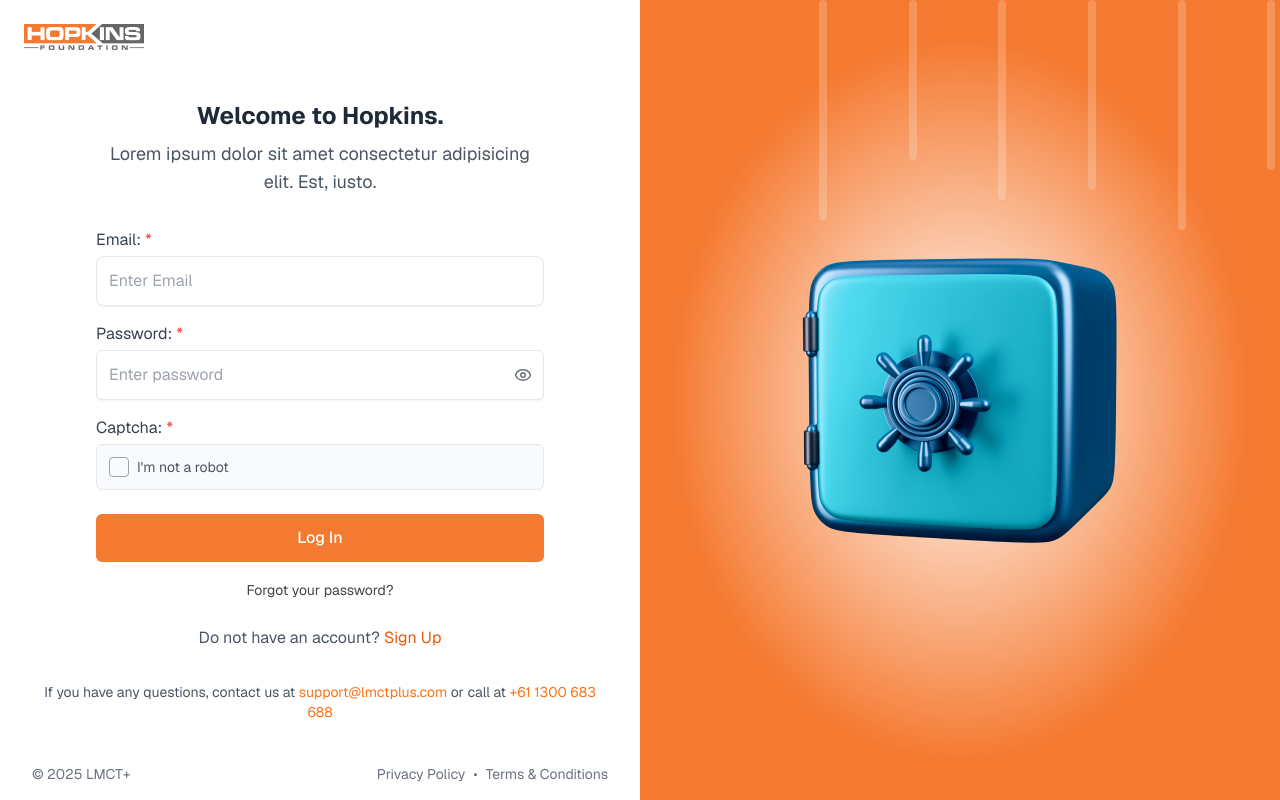
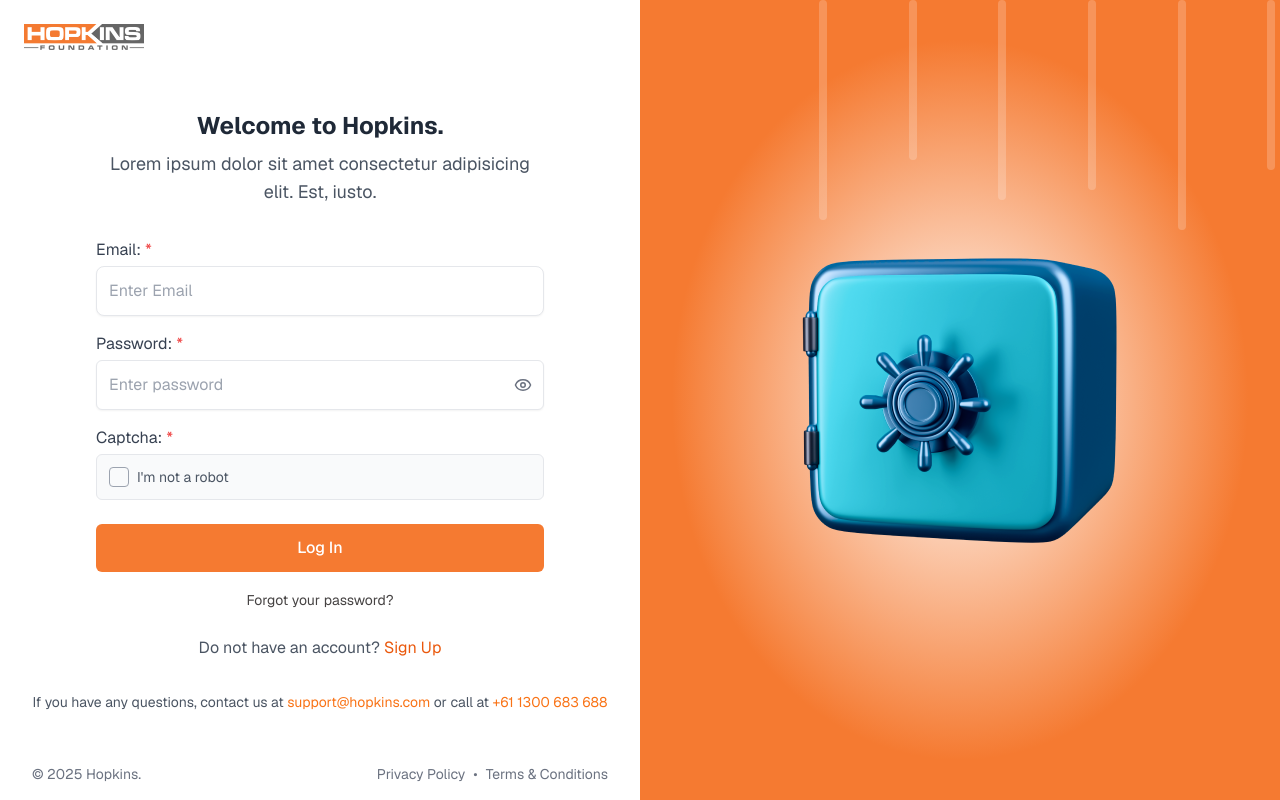
Before and after one commit to rioanggoro/lmtc_FE, a Next.js app: page /login in a window 1280 px wide. Built offline with nearby package versions, Linux system fonts and the light colour scheme.

Commit message:
fix:change in footer login

```diff
--- a/src/app/components/login/footer-auth.tsx
+++ b/src/app/components/login/footer-auth.tsx
@@ -4,9 +4,9 @@ export default function FooterAuth() {
       If you have any questions, contact us at{" "}
       <a
         className="login__email text-orange-500"
-        href="mailto:support@lmctplus.com"
+        href="mailto:support@hopkins.com"
       >
-        support@lmctplus.com
+        support@hopkins.com
       </a>{" "}
       or call at{" "}
       <a className="login__phone text-orange-500" href="tel:+61 1300 683 688">
--- a/src/app/forgot/page.tsx
+++ b/src/app/forgot/page.tsx
@@ -53,7 +53,7 @@ export default function ResetPassword() {
               id="email"
               type="email"
               placeholder="Enter Email"
-              className="w-full rounded-md border border-gray-300 px-3 py-2 focus:outline-none focus:ring-2 focus:ring-blue-500"
+              className="w-full rounded-md border border-gray-300 px-3 py-2 focus:outline-none focus:ring-2 focus:ring-orange-500"
               value={email}
               onChange={(e) => setEmail(e.target.value)}
               required
@@ -62,7 +62,7 @@ export default function ResetPassword() {
 
           <button
             type="submit"
-            className="w-full rounded-md bg-blue-600 py-2 text-white transition-colors hover:bg-blue-700"
+            className="w-full rounded-md bg-orange-600 py-2 text-white transition-colors hover:bg-orange-700"
           >
             Submit
           </button>
@@ -70,7 +70,7 @@ export default function ResetPassword() {
           <div className="mt-6 text-center">
             <a
               href="/login"
-              className="inline-flex items-center text-gray-600 hover:text-blue-600"
+              className="inline-flex items-center text-gray-600 hover:text-orange-600"
             >
               <LogOut className="mr-1 h-4 w-4" /> Login
             </a>
@@ -79,31 +79,7 @@ export default function ResetPassword() {
       </div>
 
       {/* Footer */}
-      <div className="mt-8 text-sm text-gray-500">© 2025 LMCT+</div>
+      <div className="mt-8 text-sm text-gray-500">© 2025 Hopkins.</div>
     </div>
   );
 }
-
-// function SteeringWheelIcon() {
-//   return (
-//     <svg
-//       xmlns="http://www.w3.org/2000/svg"
-//       width="24"
-//       height="24"
-//       viewBox="0 0 24 24"
-//       fill="none"
-//       stroke="currentColor"
-//       strokeWidth="2"
-//       strokeLinecap="round"
-//       strokeLinejoin="round"
-//       className="text-blue-600"
-//     >
-//       <circle cx="12" cy="12" r="8" />
-//       <circle cx="12" cy="12" r="3" />
-//       <line x1="12" y1="4" x2="12" y2="9" />
-//       <line x1="12" y1="15" x2="12" y2="20" />
-//       <line x1="4" y1="12" x2="9" y2="12" />
-//       <line x1="15" y1="12" x2="20" y2="12" />
-//     </svg>
-//   );
-// }
--- a/src/app/layout.tsx
+++ b/src/app/layout.tsx
@@ -4,8 +4,8 @@ import { GeistSans } from "geist/font/sans";
 import { type Metadata } from "next";
 
 export const metadata: Metadata = {
-  title: "Create T3 App",
-  description: "Generated by create-t3-app",
+  title: "Hopkins",
+  description: "hopkins",
   icons: [{ rel: "icon", url: "/favicon.ico" }],
 };
 
--- a/src/app/login/page.tsx
+++ b/src/app/login/page.tsx
@@ -44,7 +44,7 @@ export default function Home() {
         </section>
 
         <footer className="login__footer flex items-center justify-between px-8 py-4 text-sm text-gray-500">
-          <div className="login__footer-name">© {currentYear} LMCT+</div>
+          <div className="login__footer-name">© {currentYear} Hopkins.</div>
 
           <div className="login__footer-privacy flex items-center">
             <Link
```
Also changed, not shown: 1 other file (tests, documents, lock files or other folders).
